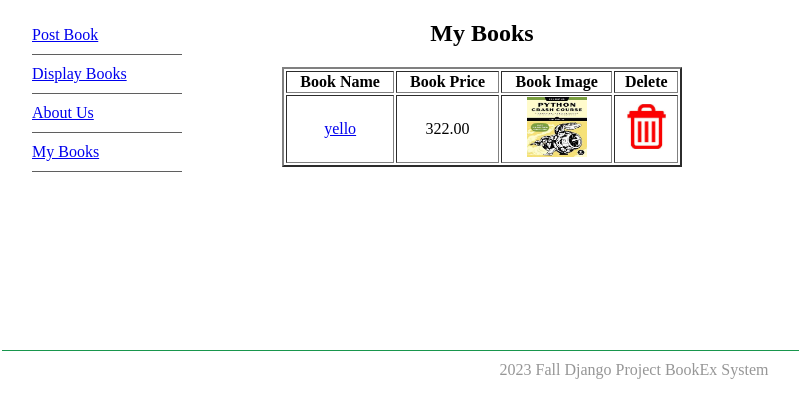
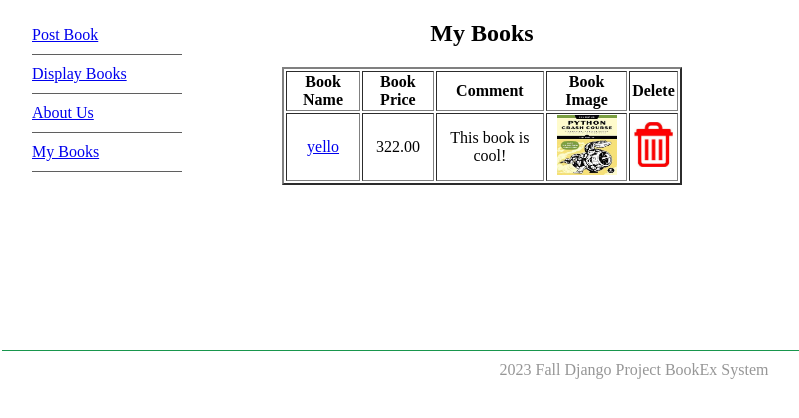
Before and after one commit to sskarz/Book-Store-Web-Project, a Django app: page /mybooks in a window 1280 px wide. Shown: the part 72-490 px from the top of the page, without its empty margins (6-805 px from the left). Run offline with Django 4.2, Linux system fonts and the light colour scheme; a user stored in the database is signed in; data comes from the database, SQL or seed files in the repository; both versions use the stored data as it was after the commit.

Commit message:
Add Comments
Added comments for each book

```diff
--- a/bookEx/bookEx/templates/bookMng/displaybooks.html
+++ b/bookEx/bookEx/templates/bookMng/displaybooks.html
@@ -22,6 +22,9 @@
         <th>
             Book Price
         </th>
+         <th>
+            Comment
+        </th>
         <th>
             Book Image
         </th>
@@ -37,6 +40,9 @@
                     {{ book.price}}
                 </td>
                 <td align="center">
+                    {{ book.comments }}
+                </td>
+                <td align="center">
                      <img src="{% static book.pic_path %}" height="60" width="60" alt=" "/>
                 </td>
             </tr>
--- a/bookEx/bookEx/templates/bookMng/mybooks.html
+++ b/bookEx/bookEx/templates/bookMng/mybooks.html
@@ -23,6 +23,9 @@
             Book Price
         </th>
         <th>
+            Comment
+        </th>
+        <th>
             Book Image
         </th>
         <th>
@@ -37,7 +40,10 @@
 
                 </td>
                 <td align="center">
-                    {{ book.price}}
+                    {{ book.price }}
+                </td>
+                 <td align="center">
+                    {{ book.comments }}
                 </td>
                 <td align="center">
                      <img src="{% static book.pic_path %}" height="60" width="60" alt=" "/>
--- a/bookEx/bookMng/forms.py
+++ b/bookEx/bookMng/forms.py
@@ -11,5 +11,7 @@ class BookForm(ModelForm):
             'web',
             'price',
             'picture',
+            'comments',
+
 
         ]
--- a/bookEx/bookMng/models.py
+++ b/bookEx/bookMng/models.py
@@ -21,6 +21,8 @@ class Book(models.Model):
     picture = models.FileField(upload_to='bookEx/static/upload')
     pic_path = models.CharField(max_length=300, editable=False, blank=True)
     username = models.ForeignKey(User, blank=True, null=True, on_delete=models.CASCADE)
+    comments = models.CharField(max_length=200)
+
 
     def __str__(self):
         return str(self.id)
```
Also changed, not shown: bookEx/bookEx/templates/bookMng/book_detail.html (+9 -0 lines), bookEx/bookMng/migrations/0002_book.py, bookEx/bookMng/migrations/0003_book_comments.py (added), bookEx/db.sqlite3, bookEx/static/upload/pythonbookimg.jpg (added), bookEx/static/upload/pythonbookimg_4nNCzh3.jpg (added), bookEx/static/upload/pythonbookimg_JS5Lmj6.jpg (added), bookEx/static/upload/pythonbookimg_SnSOm5G.jpg (added), bookEx/static/upload/pythonbookimg_V2G7OyP.jpg (added), bookEx/static/upload/pythonbookimg_d0QJ45B.jpg (added), bookEx/static/upload/pythonbookimg_tQ64hvI.jpg (added).
